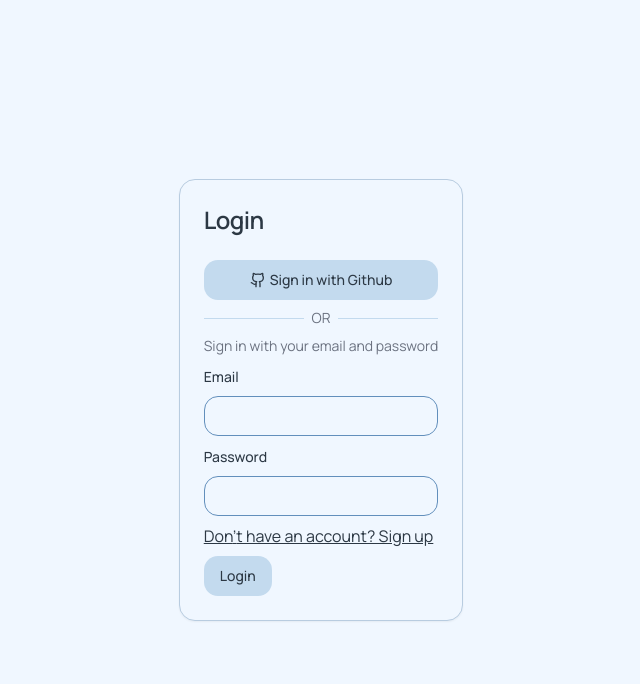
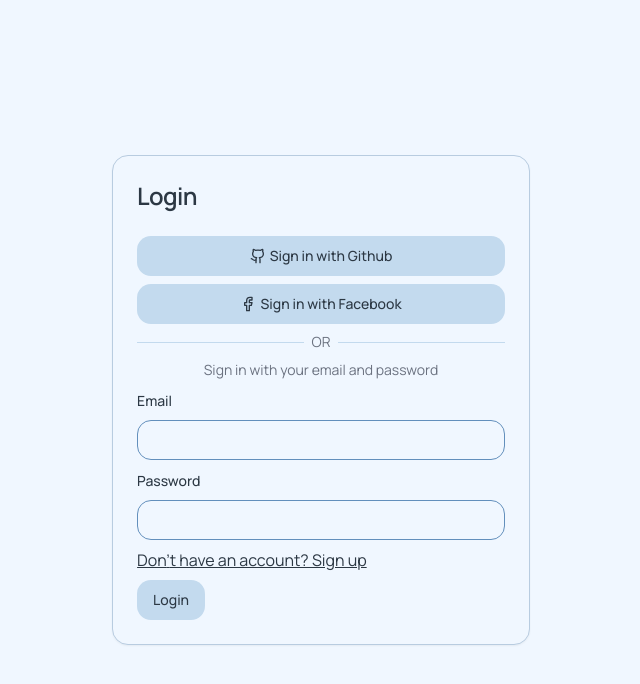
Before and after one commit to ugurkellecioglu/another-next-template, a Next.js app: page /signin in a window 1280 px wide. Shown: the top 684 px of the page, without its empty margins (319-959 px from the left). Built offline with nearby package versions, Linux system fonts and the light colour scheme; no server answers.

Commit message:
feat: facebook login

```diff
--- a/actions/user.actions.ts
+++ b/actions/user.actions.ts
@@ -94,6 +94,12 @@ export async function loginWithGithub() {
     redirectTo: process.env.NEXT_PUBLIC_BASE_URL,
   })
 }
+export async function loginWithFacebook() {
+  await signIn("facebook", {
+    redirect: true,
+    redirectTo: process.env.NEXT_PUBLIC_BASE_URL,
+  })
+}
 
 export async function register({
   email,
--- a/auth.ts
+++ b/auth.ts
@@ -3,6 +3,7 @@ import type { NextAuthConfig } from "next-auth"
 import NextAuth, { User } from "next-auth"
 import { encode as defaultEncode } from "next-auth/jwt"
 import Credentials from "next-auth/providers/credentials"
+import Facebook from "next-auth/providers/facebook"
 import Github from "next-auth/providers/github"
 import { v4 as uuid } from "uuid"
 import { getUserFromDb } from "./actions/user.actions"
@@ -17,7 +18,10 @@ const authConfig: NextAuthConfig = {
       clientId: process.env.GITHUB_ID!,
       clientSecret: process.env.GITHUB_SECRET!,
     }),
-
+    Facebook({
+      clientId: process.env.FACEBOOK_ID!,
+      clientSecret: process.env.FACEBOOK_SECRET!,
+    }),
     Credentials({
       credentials: {
         email: {},
--- /dev/null
+++ b/components/facebook-login-button.tsx
@@ -0,0 +1,25 @@
+"use client"
+
+import { loginWithFacebook } from "@/actions/user.actions"
+import { FacebookIcon } from "lucide-react"
+import { useRouter } from "next/navigation"
+import { Button } from "./ui/button"
+
+export default function FacebookLoginButton({
+  label = "Sign in with Facebook",
+}: {
+  label?: string
+}) {
+  const router = useRouter()
+
+  const onClick = () => {
+    loginWithFacebook()
+  }
+
+  return (
+    <Button onClick={onClick} className="gap-1 w-full">
+      <FacebookIcon className="w-4 h-4" />
+      {label}
+    </Button>
+  )
+}
--- a/components/signin-form.tsx
+++ b/components/signin-form.tsx
@@ -18,6 +18,7 @@ import {
 import { LoginSchema } from "@/schemas/login-schema"
 import Link from "next/link"
 import { useRouter } from "next/navigation"
+import FacebookLoginButton from "./facebook-login-button"
 import GithubLoginButton from "./github-login-button"
 import { Card, CardContent, CardHeader, CardTitle } from "./ui/card"
 import { toast } from "./ui/use-toast"
@@ -53,7 +54,10 @@ export default function SignIn() {
           <CardTitle className="text-2xl">Login</CardTitle>
         </CardHeader>
         <CardContent>
-          <GithubLoginButton />
+          <div className="space-y-2">
+            <GithubLoginButton />
+            <FacebookLoginButton />
+          </div>
           <div className="flex gap-2 items-center justify-center my-2">
             <div className="w-full h-[0.5px] bg-primary " />
             <span className="text-sm text-gray-500">OR</span>
--- a/components/signup-form.tsx
+++ b/components/signup-form.tsx
@@ -19,6 +19,7 @@ import { toast } from "@/components/ui/use-toast"
 import { RegisterSchema } from "@/schemas/register-schema"
 import Link from "next/link"
 import { useRouter } from "next/navigation"
+import FacebookLoginButton from "./facebook-login-button"
 import GithubLoginButton from "./github-login-button"
 import { Card, CardContent, CardHeader, CardTitle } from "./ui/card"
 
@@ -53,7 +54,10 @@ export default function SignUpForm() {
           <CardTitle className="text-2xl">Login</CardTitle>
         </CardHeader>
         <CardContent>
-          <GithubLoginButton label="Sign up with Github" />
+          <div className="space-y-2">
+            <GithubLoginButton label="Sign up with Github" />
+            <FacebookLoginButton label="Sign up with Facebook" />
+          </div>
           <div className="flex gap-2 items-center justify-center my-2">
             <div className="w-full h-[0.5px] bg-primary " />
             <span className="text-sm text-gray-500">OR</span>
```
